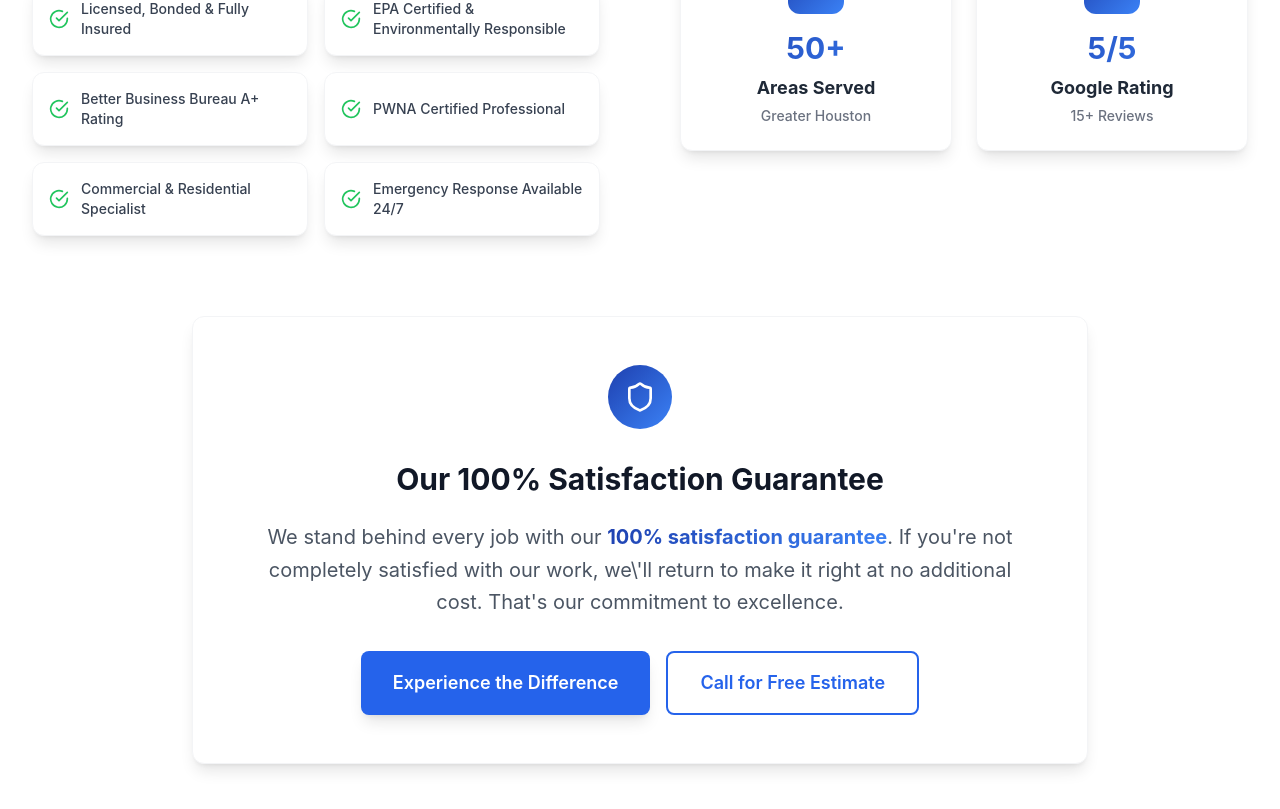
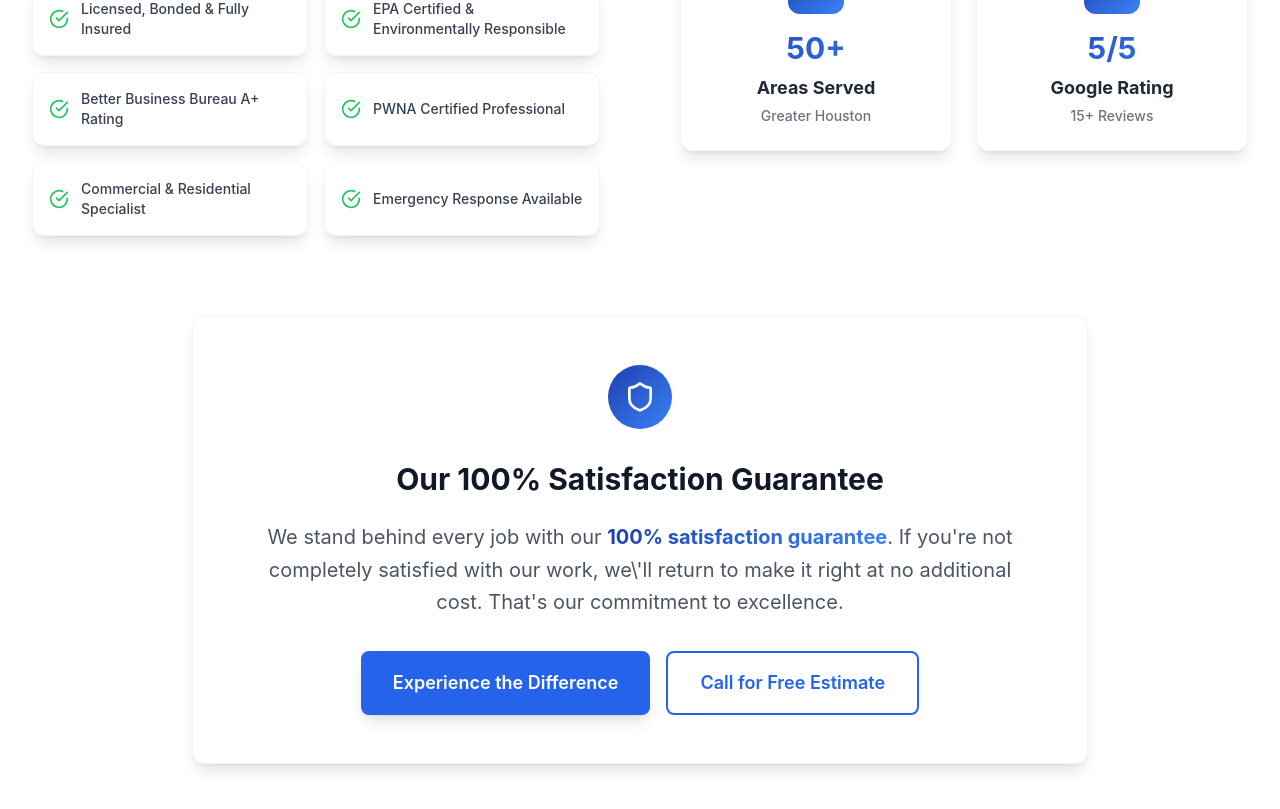
Before and after one commit to Mom1236/ranhcc, a React (Vite) app: page / in a window 1280 px wide. Shown: the part 4221-5030 px from the top of the page. Built offline with nearby package versions, Linux system fonts and the light colour scheme.

Commit message:
Update About.tsx

```diff
--- a/src/components/About.tsx
+++ b/src/components/About.tsx
@@ -15,7 +15,7 @@ const About = () => {
     "Better Business Bureau A+ Rating",
     "PWNA Certified Professional",
     "Commercial & Residential Specialist",
-    "Emergency Response Available 24/7"
+    "Emergency Response Available"
   ];
 
   return (
```
